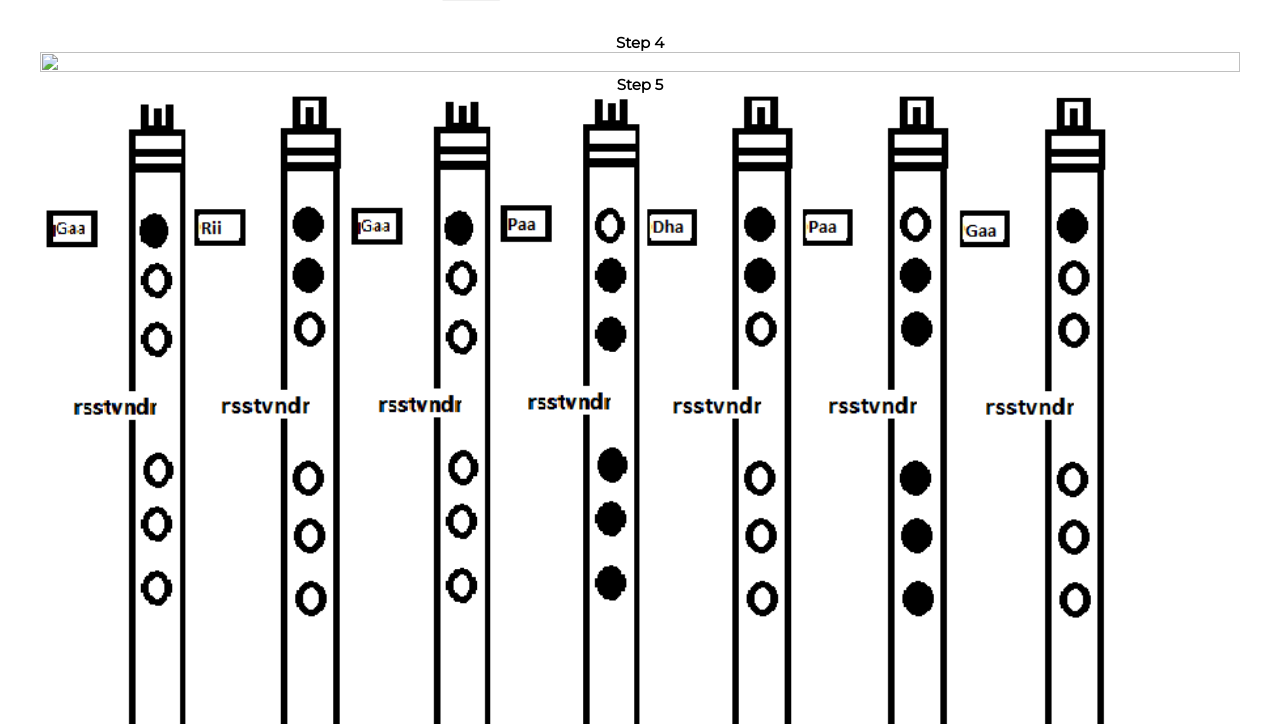
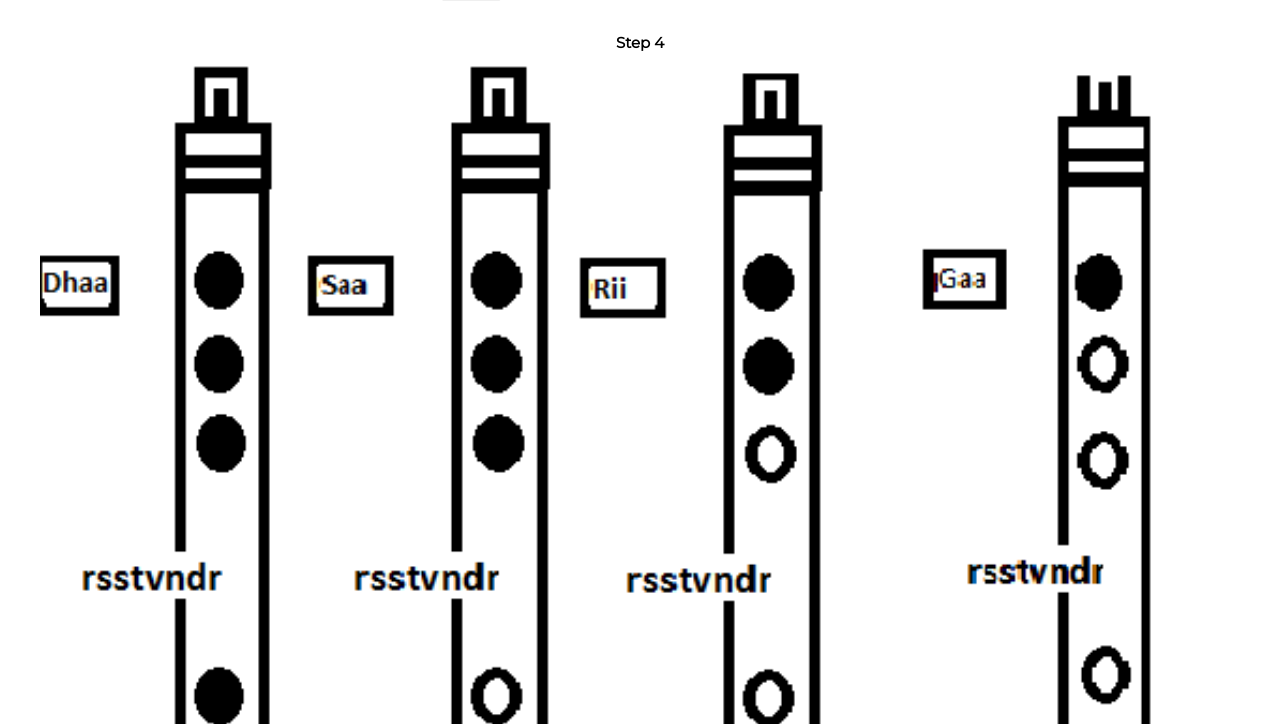
Before and after one commit to Harikishnan/rsstvndr, a plain HTML site: page bhoop.html in a window 1280 px wide. Shown: the part 3576-4300 px from the top of the page. Drawn offline with Linux system fonts and the light colour scheme.

Commit message:
Update bhoop.html

```diff
--- a/bhoop.html
+++ b/bhoop.html
@@ -40,7 +40,7 @@
             <h2>Step 3</h2>
       <img src="./images/bhoop 1.png" alt="">
             <h2>Step 4</h2>
-      <img src="./images/bhoop 3.1.png" alt="">
+      <img src="./images/bhoop 3.png" alt="">
             <h2>Step 5</h2>
       <img src="./images/bhoop 4.png" alt="">
             <h2>Step 6</h2>
```
